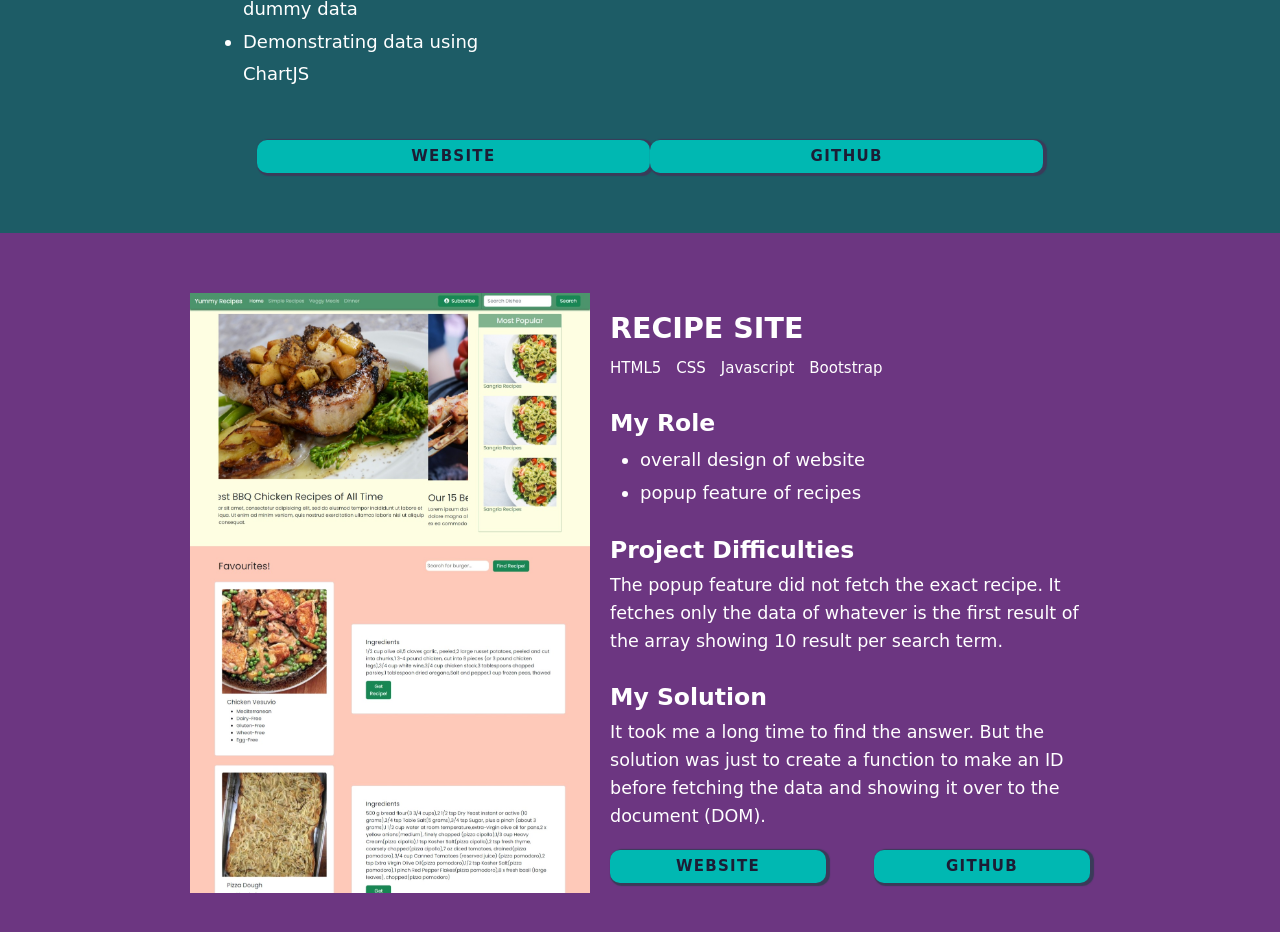
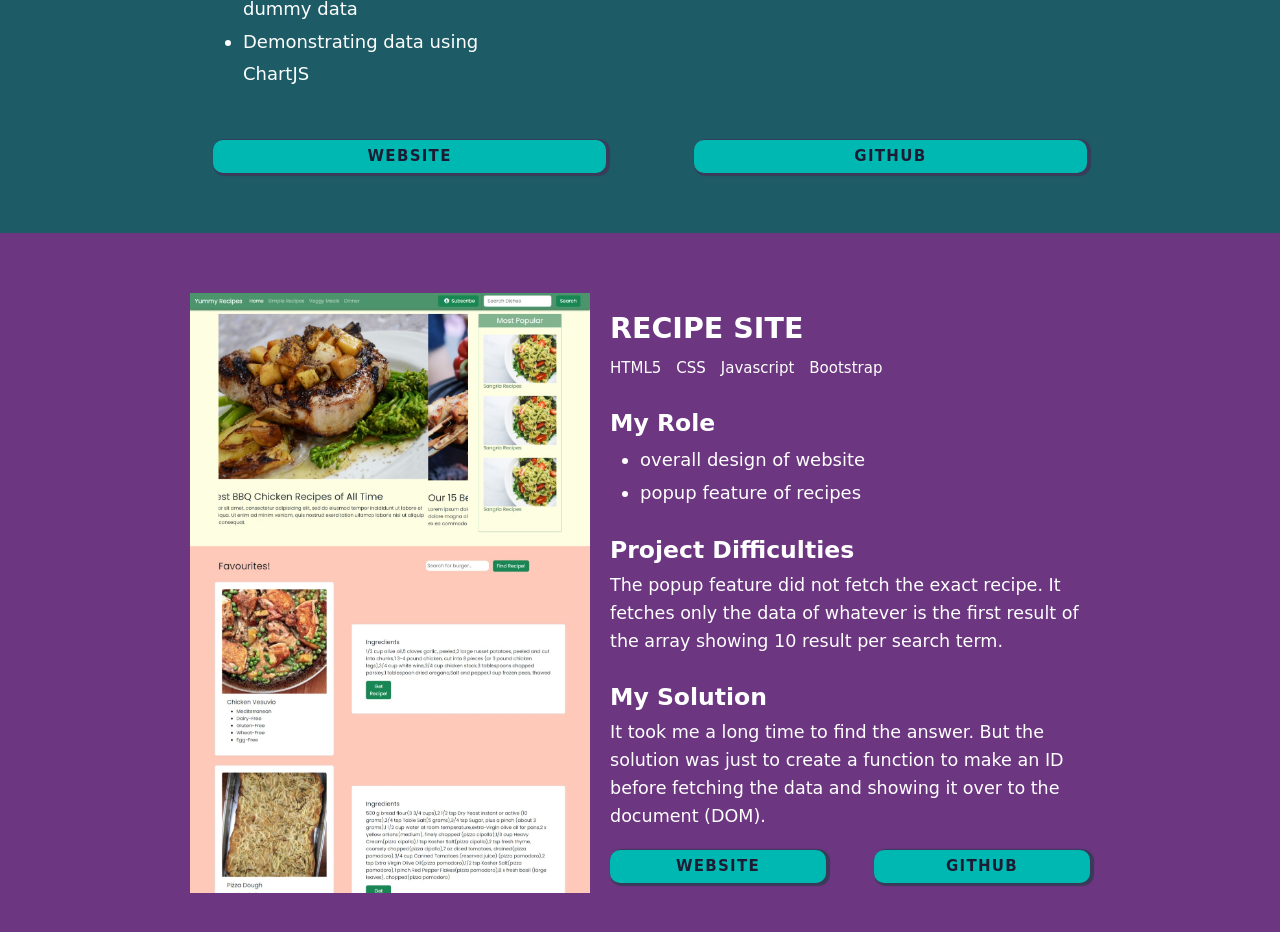
Before and after one commit to Puffyfish/Portfolio, a plain HTML site: page index.html in a window 1280 px wide. Shown: the part 2734-3666 px from the top of the page. Drawn offline with Linux system fonts and the light colour scheme; a web font is replaced by a local one.

Commit message:
Fixed positioning of buttons
Fixed positioning of buttons under CRM project

```diff
--- a/styles.css
+++ b/styles.css
@@ -386,16 +386,11 @@ video {
     letter-spacing: 0;
 }
 
-.projects:nth-child(3) .projects__links {
-    justify-content: center;
-}
-
 /* ---------- Gereral classes used under Projects */
 .projects__content--rolesList {
     padding-left: 3rem;
     margin-bottom: 2rem;
 }
-
 
 .projects__content--rolesList li {
     list-style-type: disc;
@@ -430,8 +425,8 @@ video {
     transition-duration: 200ms;
     box-shadow: 1px 1px 15px 1px var(--tertiary-color);
 }
+
 /* >>>>>> About Me Section <<<<<<< */
-
 section#about-me {
     background-color: var(--secondary-color);
     justify-content: center;
@@ -460,9 +455,7 @@ section#about-me {
     letter-spacing: 0.2rem;
 }
 
-
 /* >>>>>>> Contacts Page <<<<<< */
-
 section#contact {
     height: 100vh;
     background-image: url('https://images.unsplash.com/photo-1557264322-b44d383a2906');
@@ -520,7 +513,6 @@ footer {
 .footer--social {
     justify-content: space-evenly;
 }
-
 
 .footer--social a {
     /* 20px => 2rem => {1rem + [(10/1500) * 100]} => dynamic value */
```
